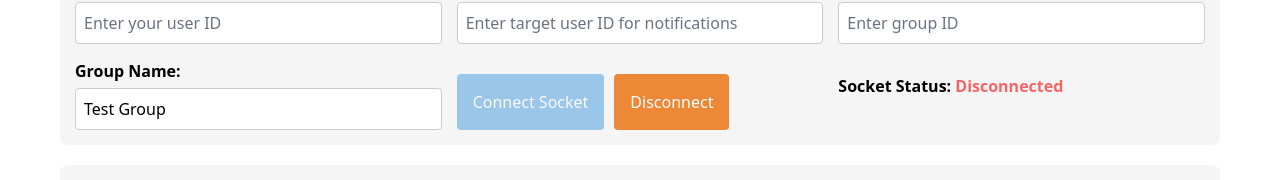
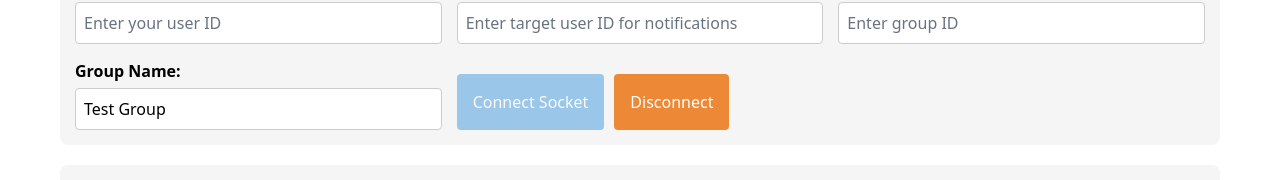
Before and after one commit to aadi1232/To-Do-App, a SvelteKit app: page /socket-debug in a window 1280 px wide. Shown: the part 177-357 px from the top of the page. Built offline with nearby package versions, Linux system fonts and the light colour scheme; no server answers.

Commit message:
update whole api.md file according to the code

```diff
--- a/src/routes/socket-debug/+page.svelte
+++ b/src/routes/socket-debug/+page.svelte
@@ -281,12 +281,7 @@
 			<button on:click={disconnectDirectly} class="warning"> Disconnect </button>
 		</div>
 
-		<div class="status-indicator">
-			Socket Status:
-			<span class={directSocket && directSocket.connected ? 'connected' : 'disconnected'}>
-				{directSocket && directSocket.connected ? 'Connected' : 'Disconnected'}
-			</span>
-		</div>
+
 	</div>
 
 	<div class="test-actions">
```
Also changed, not shown: 1 other file (tests, documents, lock files or other folders).
